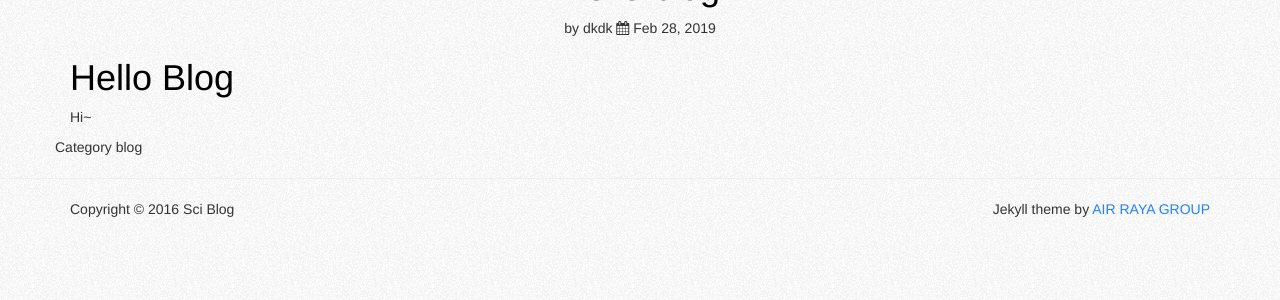
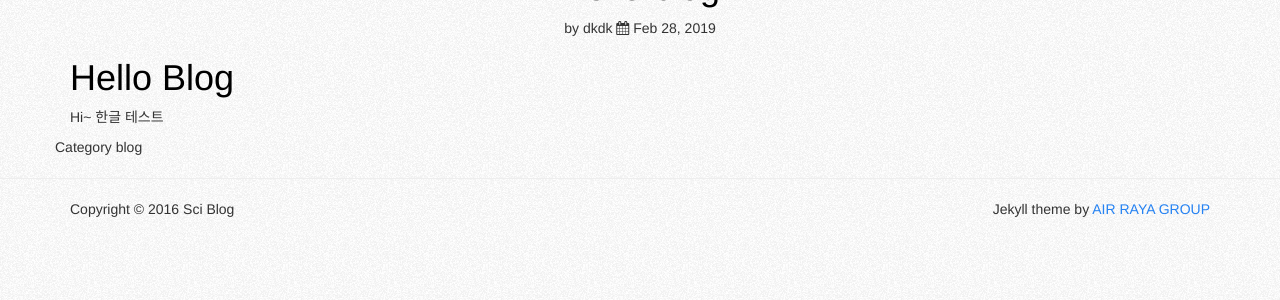
Before and after one commit to dankernel/dankernel.github.io, a Jekyll site: the page built from _posts/2019-02-18-Hello-blog.md, in a window 1280 px wide. Shown: the part 212-512 px from the top of the page. Built offline with Jekyll 4.4.1, drawn with Linux system fonts in a browser that asks for light colours; nearby versions of some CDN libraries; some web fonts are replaced; comment, search, counter and statistics services are not loaded.

Commit message:
add korean

```diff
--- a/_posts/2019-02-18-Hello-blog.md
+++ b/_posts/2019-02-18-Hello-blog.md
@@ -11,3 +11,4 @@ author: dkdk
 
 # Hello Blog
 Hi~
+한글 테스트
```
